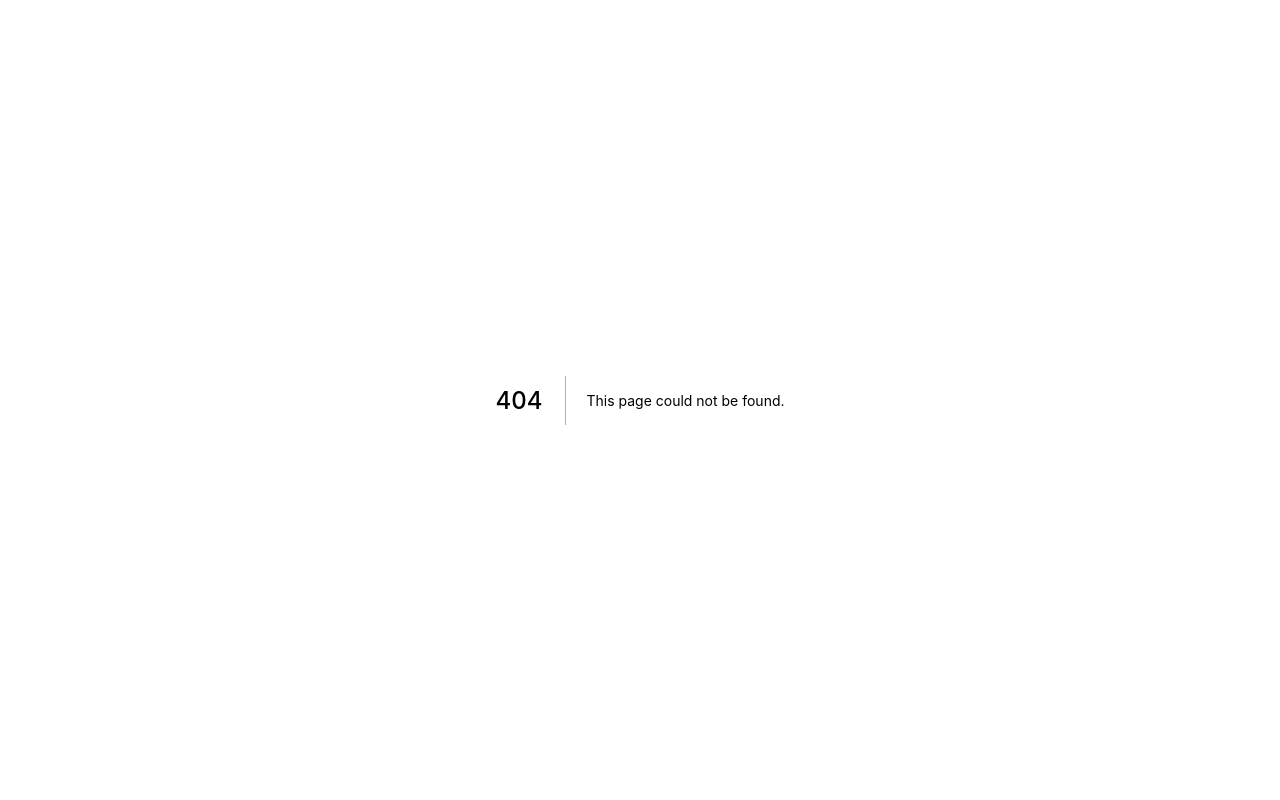
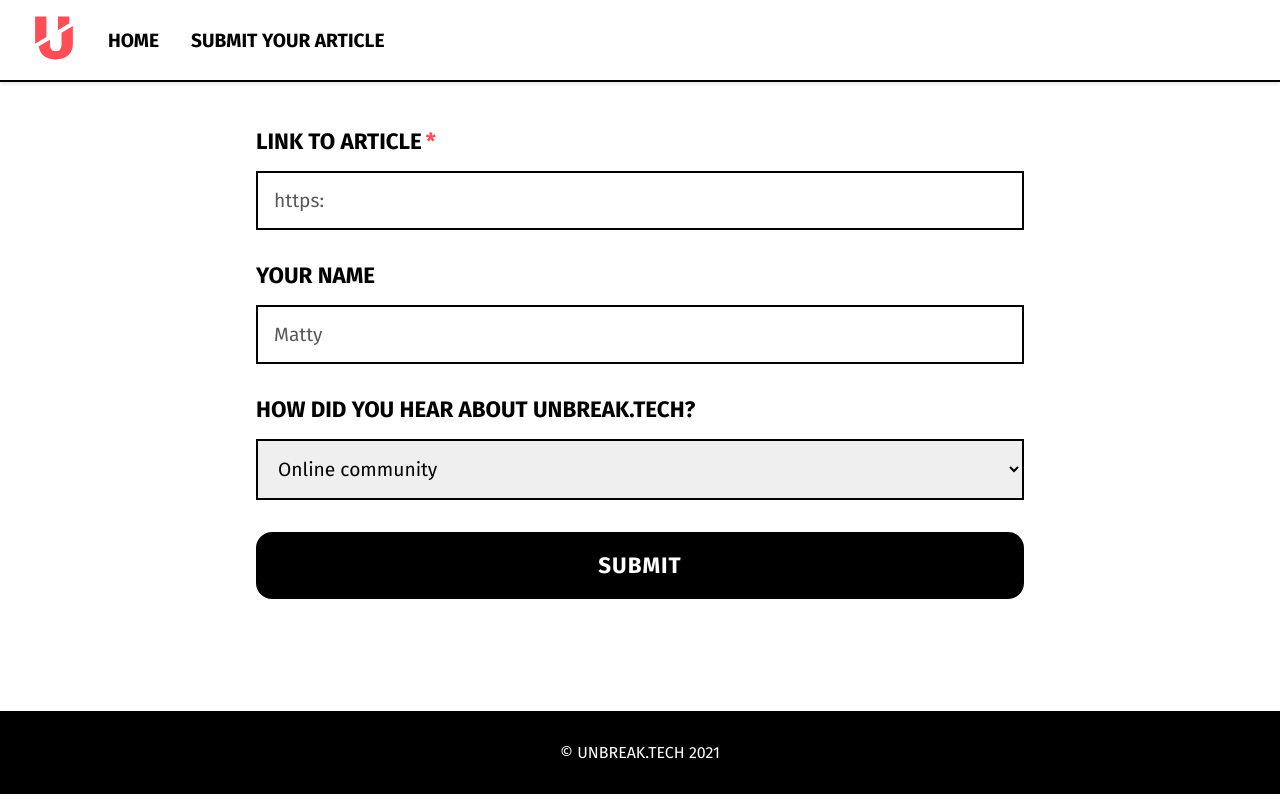
Before and after one commit to SecondeJK/unbreak.tech, a Next.js app: page /submit in a window 1280 px wide. Before the commit this address had no page. Built offline with nearby package versions, Linux system fonts and the light colour scheme.

Commit message:
:sparkles: Testing form

```diff
--- a/components/Header/index.js
+++ b/components/Header/index.js
@@ -18,10 +18,9 @@ export default function Header() {
             </li>
             <li
               className={`${Styles.nav__listItem} ${Styles.nav__listItemLink} ${Styles.nav__listItemLink__soon}`}>
-              Submit your article - coming soon
-              {/* <Link href="/contribute">
-                <a className={Styles.nav__listItemLink}></a>
-              </Link> */}
+              <Link href="/submit">
+                <a className={Styles.nav__listItemLink}>Submit your article</a>
+              </Link>
             </li>
           </ul>
         </nav>
--- /dev/null
+++ b/components/SubmitForm/index.js
@@ -0,0 +1,90 @@
+import Styles from "@styles/SubmitForm.module.css";
+import { Formik } from "formik";
+
+export default function SubmitForm() {
+  return (
+    <Formik
+      initialValues={{ link: "", name: "", word: "" }}
+      validate={(values) => {
+        const errors = {};
+        if (!values.link) {
+          errors.link = "Please enter a link to an article";
+        } else if (!/^https:\/\//i.test(values.link)) {
+          errors.link = "Please use a valid article URL including https://";
+        }
+        return errors;
+      }}
+      onSubmit={(values, { setSubmitting }) => {
+        setTimeout(() => {
+          alert(JSON.stringify(values, null, 2));
+          setSubmitting(false);
+        }, 400);
+      }}>
+      {({ values, errors, touched, handleChange, handleBlur, handleSubmit, isSubmitting }) => (
+        <form
+          method="POST"
+          data-netlify="true"
+          action="/submit/success"
+          className={Styles.submitForm}>
+          <div className={Styles.submitForm__row}>
+            <label htmlFor="link" required className={Styles.submitForm__label}>
+              Link to article<span className={Styles.submitForm__label__required}>*</span>
+            </label>
+            <input
+              onChange={handleChange}
+              onBlur={handleBlur}
+              value={values.link}
+              type="url"
+              name="link"
+              id="link"
+              placeholder="https:"
+              className={Styles.submitForm__input}
+            />
+          </div>
+
+          {errors.link && touched.link && <p className={Styles.submitForm__error}>{errors.link}</p>}
+
+          <div className={Styles.submitForm__row}>
+            <label htmlFor="name" className={Styles.submitForm__label}>
+              Your name
+            </label>
+            <input
+              onChange={handleChange}
+              onBlur={handleBlur}
+              value={values.name}
+              type="text"
+              name="name"
+              id="name"
+              placeholder="Matty"
+              className={Styles.submitForm__input}
+            />
+          </div>
+          <div className={Styles.submitForm__row}>
+            <label htmlFor="word" className={Styles.submitForm__label}>
+              How did you hear about unbreak.tech?
+            </label>
+            <select
+              onChange={handleChange}
+              onBlur={handleBlur}
+              value={values.word}
+              name="word"
+              id="word"
+              className={Styles.submitForm__select}>
+              <option value="community">Online community</option>
+              <option value="facebook">Facebook</option>
+              <option value="friend">Friend or colleague</option>
+              <option value="linkedin">LinkedIn</option>
+              <option value="polywork">Polywork</option>
+              <option value="search">Search Engine</option>
+              <option value="twitch">Twitch</option>
+              <option value="twitter">Twitter</option>
+            </select>
+          </div>
+          <button type="submit" className={Styles.submitForm__button} disabled={isSubmitting}>
+            Submit
+          </button>
+        </form>
+      )}
+    </Formik>
+  );
+}
--- a/layouts/main.styles.js
+++ b/layouts/main.styles.js
@@ -6,6 +6,7 @@ export default css.global`
     --black: #000000;
     --white: #ffffff;
     --gray: #c9cacc;
+    --gray-dark: #595959;
     --red: #ff4e56;
 
     --font-weight-normal: 400;
@@ -16,6 +17,7 @@ export default css.global`
 
     --wrapper-max-width: 1440px;
     --readable-text-width: 48rem;
+    --form-max-width: 48rem;
 
     --box-shadow-default: rgba(0, 0, 0, 0.1) 0 0.125rem 0.25rem;
   }
--- a/package.json
+++ b/package.json
@@ -8,6 +8,7 @@
     "start": "next start"
   },
   "dependencies": {
+    "formik": "^2.2.9",
     "next": "^11.0.1",
     "react": "17.0.2",
     "react-dom": "17.0.2"
--- /dev/null
+++ b/pages/submit/index.js
@@ -0,0 +1,42 @@
+import MainLayout from "@layouts/main";
+import Head from "next/head";
+import SubmitForm from "@components/SubmitForm";
+import ContentWrapper from "@components/ContentWrapper";
+
+export default function Submit() {
+  return (
+    <>
+      <MainLayout>
+        <Head>
+          <title>Submit your article | UNBREAK.TECH</title>
+          <meta
+            name="description"
+            content="Submit your article to UNBREAK.TECH — a platform for MEN to educate other MEN about the need for change and equality in tech."
+          />
+
+          <meta name="monetization" content="$ilp.uphold.com/J7y7wkRezRYL" />
+
+          <link rel="preconnect" href="https://fonts.gstatic.com" crossOrigin="true" />
+          <link
+            href="https://fonts.googleapis.com/css2?family=Fira+Sans:wght@400;700&display=swap"
+            rel="stylesheet"
+          />
+
+          <link rel="icon" href="/favicon.ico" />
+          <link rel="apple-touch-icon" sizes="180x180" href="/apple-touch-icon.png" />
+          <link rel="icon" type="image/png" sizes="32x32" href="/favicon-32x32.png" />
+          <link rel="icon" type="image/png" sizes="16x16" href="/favicon-16x16.png" />
+          <link rel="manifest" href="/site.webmanifest" />
+          <link rel="mask-icon" href="/safari-pinned-tab.svg" color="#000000" />
+
+          <meta name="msapplication-TileColor" content="#000000" />
+          <meta name="theme-color" content="#000000" />
+        </Head>
+
+        <ContentWrapper>
+          <SubmitForm />
+        </ContentWrapper>
+      </MainLayout>
+    </>
+  );
+}
--- /dev/null
+++ b/pages/submit/success.js
@@ -0,0 +1,42 @@
+import MainLayout from "@layouts/main";
+import Head from "next/head";
+import SubmitForm from "@components/SubmitForm";
+import ContentWrapper from "@components/ContentWrapper";
+
+//TODO - add this to noindex
+
+export default function Submit() {
+  return (
+    <>
+      <MainLayout>
+        <Head>
+          <title>Thank you for your submission | UNBREAK.TECH</title>
+          <meta
+            name="description"
+            content="Thank you for your submission to UNBREAK.TECH — a platform for MEN to educate other MEN about the need for change and equality in tech."
+          />
+
+          <meta name="monetization" content="$ilp.uphold.com/J7y7wkRezRYL" />
+
+          <link rel="preconnect" href="https://fonts.gstatic.com" crossOrigin="true" />
+          <link
+            href="https://fonts.googleapis.com/css2?family=Fira+Sans:wght@400;700&display=swap"
+            rel="stylesheet"
+          />
+
+          <link rel="icon" href="/favicon.ico" />
+          <link rel="apple-touch-icon" sizes="180x180" href="/apple-touch-icon.png" />
+          <link rel="icon" type="image/png" sizes="32x32" href="/favicon-32x32.png" />
+          <link rel="icon" type="image/png" sizes="16x16" href="/favicon-16x16.png" />
+          <link rel="manifest" href="/site.webmanifest" />
+          <link rel="mask-icon" href="/safari-pinned-tab.svg" color="#000000" />
+
+          <meta name="msapplication-TileColor" content="#000000" />
+          <meta name="theme-color" content="#000000" />
+        </Head>
+
+        <ContentWrapper>SUBMIT SUCCESS</ContentWrapper>
+      </MainLayout>
+    </>
+  );
+}
--- /dev/null
+++ b/styles/SubmitForm.module.css
@@ -0,0 +1,80 @@
+.submitForm {
+  max-width: var(--form-max-width);
+  margin: 6rem auto;
+}
+
+.submitForm__row {
+  display: flex;
+  flex-direction: column;
+}
+
+.submitForm__select {
+  padding: 1rem;
+  font-size: 1.2rem;
+  font-family: var(--font-family-main);
+  font-weight: var(--font-weight-normal);
+  border: 0.125rem solid var(--black);
+  margin-bottom: 2rem;
+}
+
+.submitForm__input {
+  margin-bottom: 1rem;
+  padding: 1rem;
+  font-size: 1.2rem;
+  font-family: var(--font-family-main);
+  font-weight: var(--font-weight-normal);
+  border: 0.125rem solid var(--black);
+}
+
+.submitForm__input::placeholder {
+  color: var(--gray-dark);
+}
+
+.submitForm__label {
+  font-family: var(--font-family-main);
+  text-transform: uppercase;
+  font-weight: var(--font-weight-bold);
+  font-size: 1.4rem;
+  margin-bottom: 1rem;
+  margin-top: 1rem;
+}
+
+.submitForm__label__required {
+  color: var(--red);
+  margin-left: 0.25rem;
+}
+
+.submitForm__button {
+  background-color: var(--black);
+  color: var(--white);
+  padding: 1rem;
+  border-radius: 1rem;
+  border: 0.25rem solid var(--black);
+  width: 100%;
+  font-family: var(--font-family-main);
+  text-transform: uppercase;
+  font-weight: var(--font-weight-bold);
+  font-size: 1.4rem;
+  letter-spacing: 1px;
+  cursor: pointer;
+}
+
+.submitForm__button:focus,
+.submitForm__button:hover,
+.submitForm__select:focus,
+.submitForm__select:hover,
+.submitForm__input:focus,
+.submitForm__input:hover {
+  outline-width: 0;
+  box-shadow: var(--red) 0 0 0 0.25rem;
+  transition: box-shadow var(--transition-time) ease 0s;
+}
+
+.submitForm__error {
+  color: var(--black);
+  border: 0.25rem solid var(--red);
+  border-radius: 1rem;
+  font-size: 1.4rem;
+  padding: 1rem;
+  margin-bottom: 1rem;
+}
```
Also changed, not shown: 1 other file (tests, documents, lock files or other folders).
